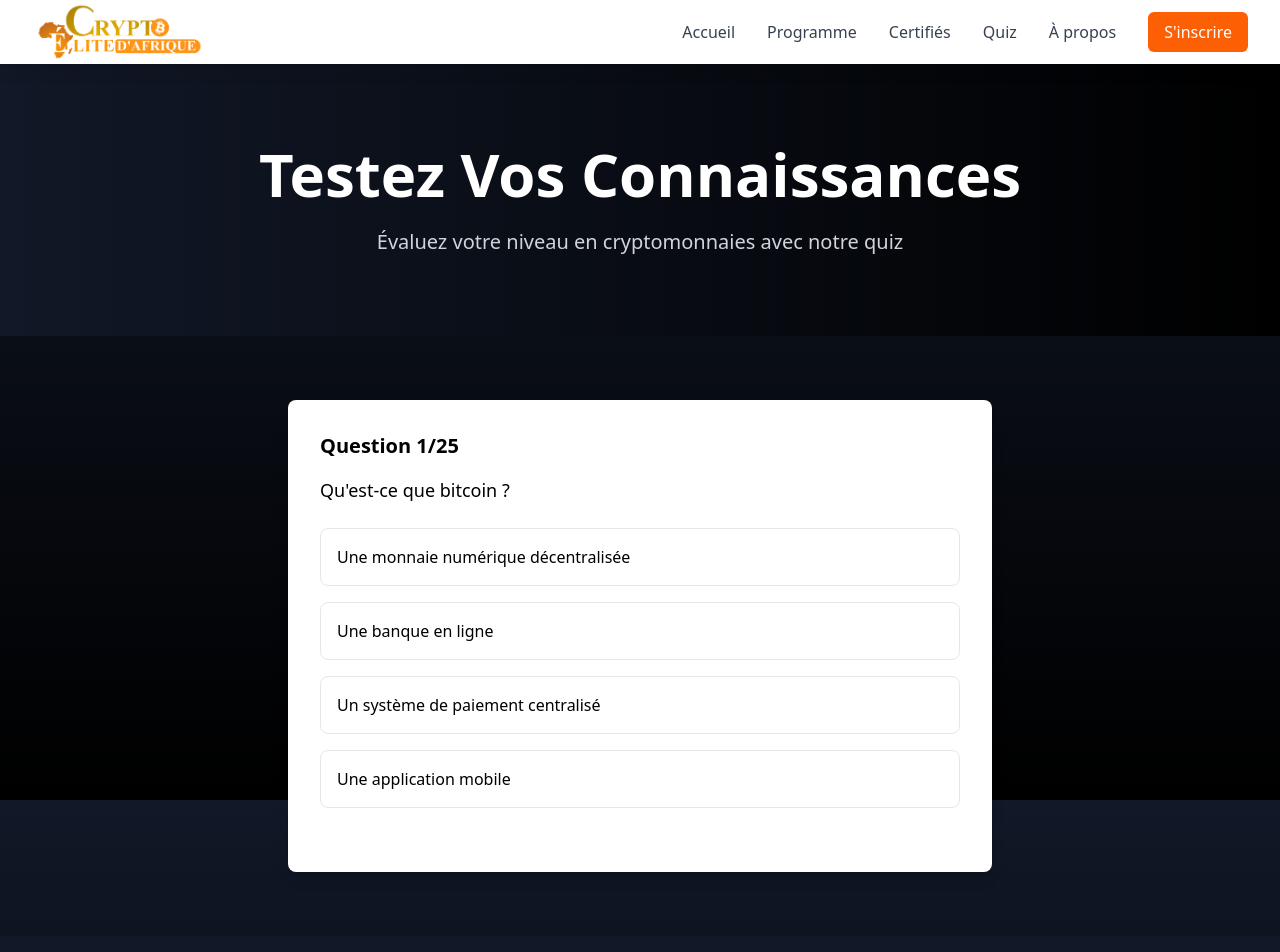
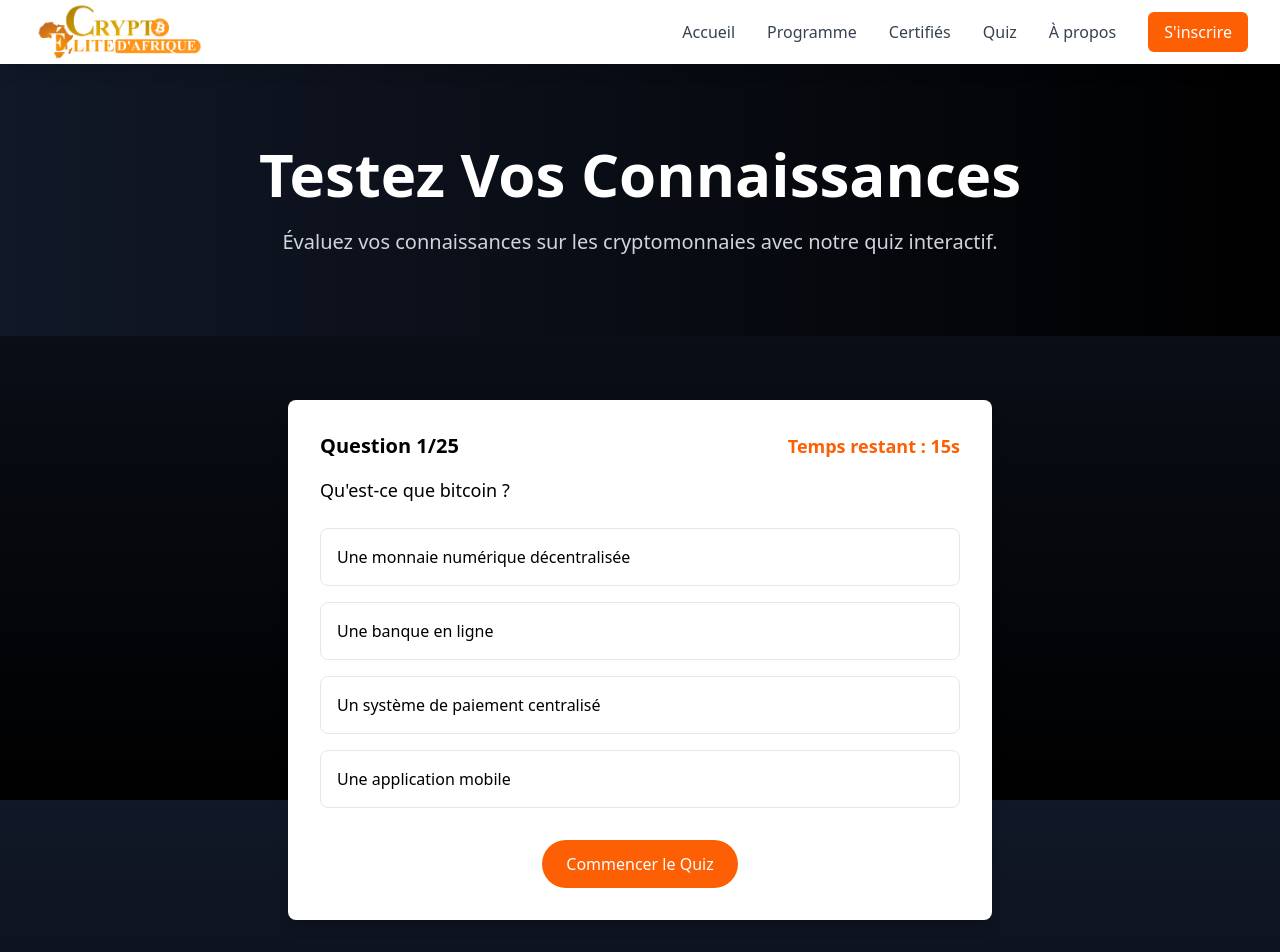
Before and after one commit to Nit-harley/CryptoElitedAfrique, a React (Vite) app: page /quiz in a window 1280 px wide. Shown: the top 952 px of the page. Built offline with nearby package versions, Linux system fonts and the light colour scheme.

Commit message:
amelioration quiz

```diff
--- a/src/pages/Quiz.tsx
+++ b/src/pages/Quiz.tsx
@@ -1,4 +1,4 @@
-import React, { useState } from 'react';
+import React, { useState, useEffect} from 'react';
 import { CheckCircle, XCircle } from 'lucide-react';
 
 const questions = [
@@ -280,17 +280,34 @@ const questions = [
 
 ];
 
+
 export default function Quiz() {
   const [currentQuestion, setCurrentQuestion] = useState(0);
   const [score, setScore] = useState(0);
   const [showScore, setShowScore] = useState(false);
   const [selectedAnswer, setSelectedAnswer] = useState<number | null>(null);
   const [showExplanation, setShowExplanation] = useState(false);
+  const [timeLeft, setTimeLeft] = useState(15);
+  const [quizStarted, setQuizStarted] = useState(false);
+
+  useEffect(() => {
+    if (quizStarted && timeLeft > 0) {
+      const timer = setTimeout(() => setTimeLeft(timeLeft - 1), 1000);
+      return () => clearTimeout(timer);
+    } else if (timeLeft === 0) {
+      handleNextQuestion();
+    }
+  }, [timeLeft, quizStarted]);
+
+  const startQuiz = () => {
+    setQuizStarted(true);
+    setTimeLeft(15);
+  };
 
   const handleAnswerClick = (selectedOption: number) => {
+    if (!quizStarted) return; // Empêche de répondre avant de commencer
     setSelectedAnswer(selectedOption);
     setShowExplanation(true);
-
     if (selectedOption === questions[currentQuestion].correctAnswer) {
       setScore(score + 1);
     }
@@ -299,6 +316,7 @@ export default function Quiz() {
   const handleNextQuestion = () => {
     setShowExplanation(false);
     setSelectedAnswer(null);
+    setTimeLeft(15);
 
     if (currentQuestion + 1 < questions.length) {
       setCurrentQuestion(currentQuestion + 1);
@@ -313,17 +331,17 @@ export default function Quiz() {
     setShowScore(false);
     setSelectedAnswer(null);
     setShowExplanation(false);
+    setTimeLeft(15);
+    setQuizStarted(false);
   };
 
   return (
     <div className="pt-16">
       <section className="bg-gradient-to-r from-gray-900 to-black text-white py-20">
         <div className="max-w-7xl mx-auto px-4 sm:px-6 lg:px-8 text-center">
-          <h1 className="text-4xl md:text-6xl font-bold mb-6">
-            Testez Vos Connaissances
-          </h1>
+          <h1 className="text-4xl md:text-6xl font-bold mb-6">Testez Vos Connaissances</h1>
           <p className="text-xl text-gray-300 max-w-3xl mx-auto">
-            Évaluez votre niveau en cryptomonnaies avec notre quiz
+            Évaluez vos connaissances sur les cryptomonnaies avec notre quiz interactif.
           </p>
         </div>
       </section>
@@ -340,7 +358,7 @@ export default function Quiz() {
                 {score === questions.length ? (
                   <p className="text-green-600 mb-6">Excellent ! Vous maîtrisez les bases des cryptomonnaies !</p>
                 ) : score >= questions.length / 2 ? (
-                  <p className="text-[#fd5f05] mb-6">Bon travail ! Continuez d'apprendre pour progresser.</p>
+                  <p className="text-[#fd5f05] mb-6">Bon travail ! Continuez à apprendre pour progresser.</p>
                 ) : (
                   <p className="text-red-600 mb-6">Vous pouvez améliorer vos connaissances en suivant notre formation !</p>
                 )}
@@ -354,16 +372,19 @@ export default function Quiz() {
             ) : (
               <div>
                 <div className="mb-8">
-                  <h2 className="text-xl font-bold mb-4">
-                    Question {currentQuestion + 1}/{questions.length}
-                  </h2>
+                  <div className="flex justify-between items-center mb-4">
+                    <h2 className="text-xl font-bold">Question {currentQuestion + 1}/{questions.length}</h2>
+                    <div className="text-lg font-semibold text-[#fd5f05]">
+                      Temps restant : {timeLeft}s
+                    </div>
+                  </div>
                   <p className="text-lg mb-6">{questions[currentQuestion].question}</p>
                   <div className="space-y-4">
                     {questions[currentQuestion].options.map((option, index) => (
                       <button
                         key={index}
                         onClick={() => handleAnswerClick(index)}
-                        disabled={showExplanation}
+                        disabled={!quizStarted || showExplanation}
                         className={`w-full text-left p-4 rounded-lg border transition-colors ${
                           showExplanation
                             ? index === questions[currentQuestion].correctAnswer
@@ -387,6 +408,7 @@ export default function Quiz() {
                     ))}
                   </div>
                 </div>
+
                 {showExplanation && (
                   <div className="text-center">
                     <button
@@ -399,6 +421,17 @@ export default function Quiz() {
                 )}
               </div>
             )}
+
+            {!quizStarted && !showScore && (
+              <div className="text-center">
+                <button
+                  onClick={startQuiz}
+                  className="bg-[#fd5f05] text-white px-6 py-3 rounded-full hover:bg-[#e54d00] transition-colors"
+                >
+                  Commencer le Quiz
+                </button>
+              </div>
+            )}
           </div>
         </div>
       </section>
```
